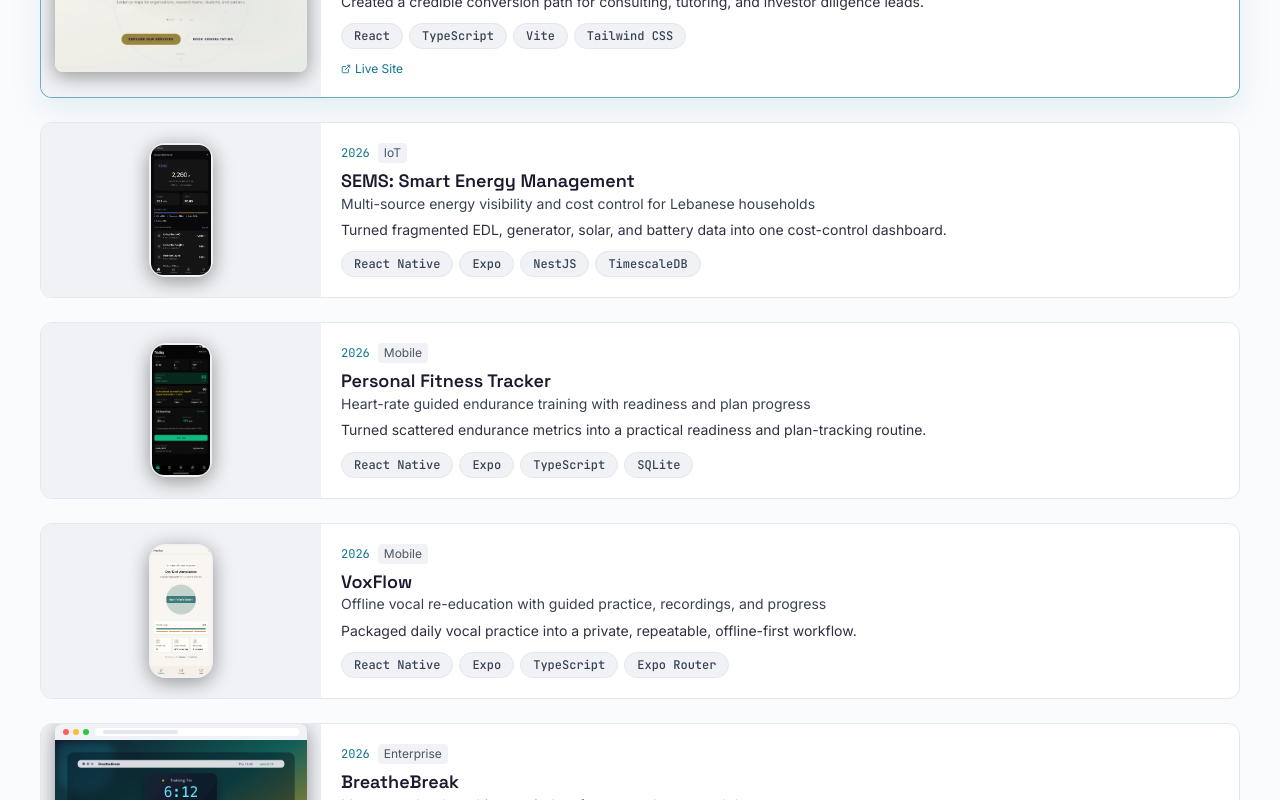
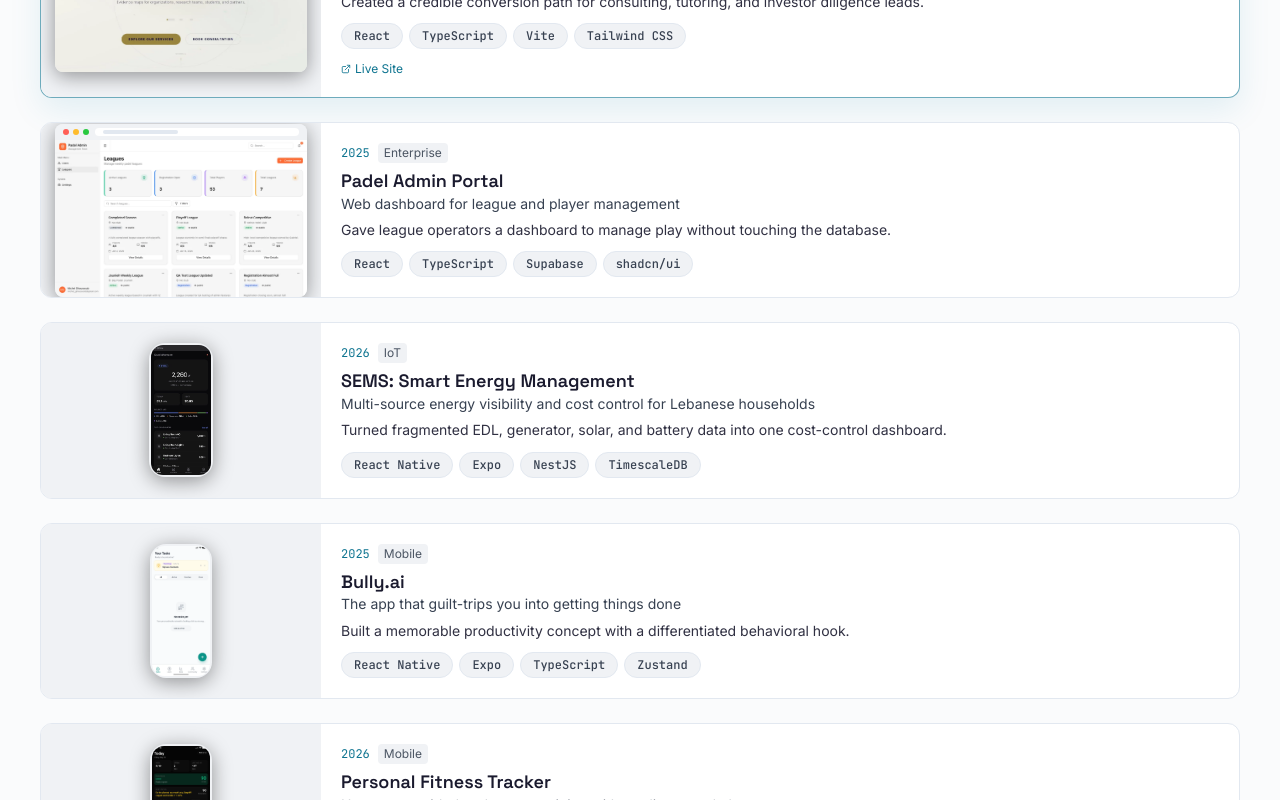
Before and after one commit to GabrielGhsoub/Likwiid-website, a React (Vite) app: page /work in a window 1280 px wide. Shown: the part 880-1680 px from the top of the page. Built offline with nearby package versions, Linux system fonts and the light colour scheme; no server answers.

Commit message:
feat: prioritize work projects

```diff
--- a/src/data/projects.ts
+++ b/src/data/projects.ts
@@ -1,6 +1,6 @@
 import type { Project } from '../types'
 
-export const projects: Project[] = [
+const projectCatalog: Project[] = [
   {
     id: 'padel-booking',
     slug: 'padel-booking',
@@ -349,6 +349,26 @@ export const projects: Project[] = [
   },
 ]
 
+const leadProjectIds = [
+  'padel-booking',
+  'gcg-website',
+  'padel-admin',
+  'sems',
+  'bully-ai',
+  'personal-fitness-tracker',
+]
+
+const leadProjectIdSet = new Set(leadProjectIds)
+
+export const projects: Project[] = [
+  ...leadProjectIds.map((id) => {
+    const project = projectCatalog.find((item) => item.id === id)
+    if (!project) throw new Error(`Missing lead project: ${id}`)
+    return project
+  }),
+  ...projectCatalog.filter((project) => !leadProjectIdSet.has(project.id)),
+]
+
 export const featuredProjects = projects.filter((p) => p.featured)
 
 export const projectCategories = ['All', 'Enterprise', 'Mobile', 'IoT', 'AI'] as const
```
